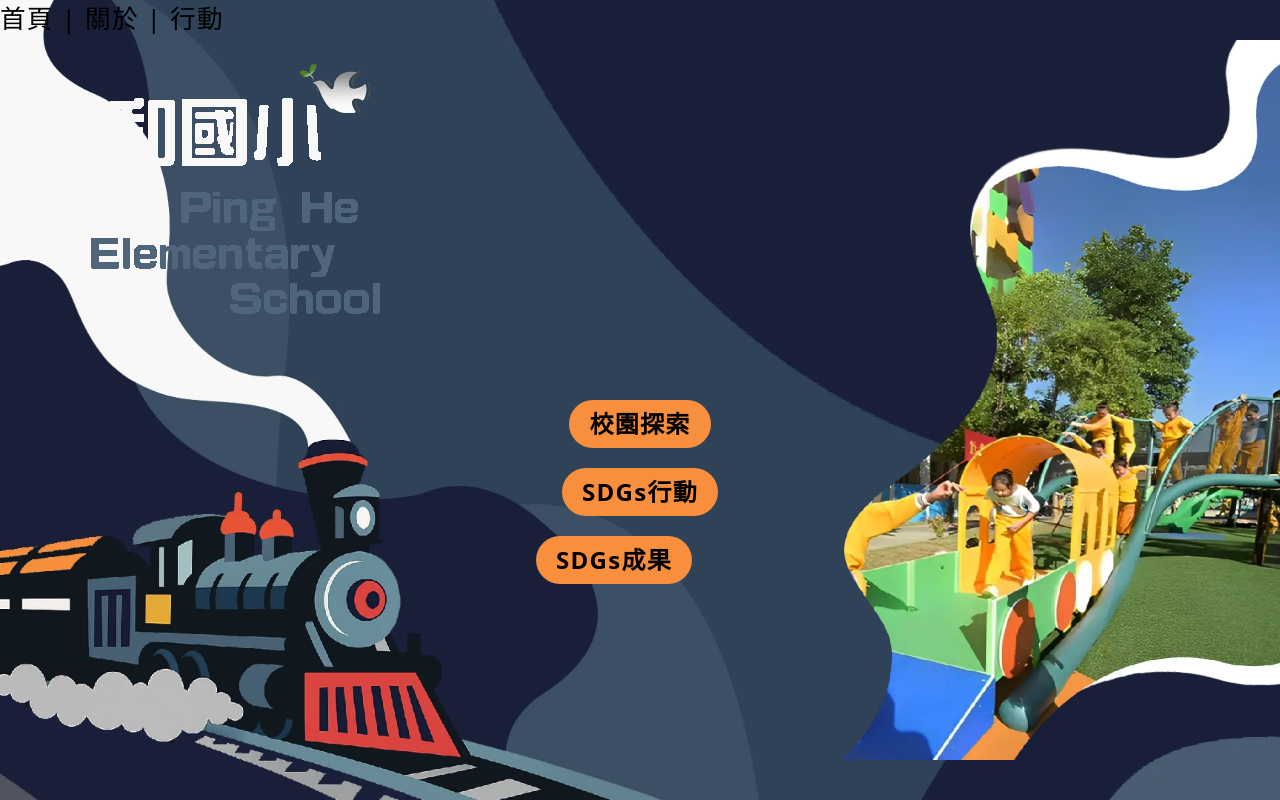
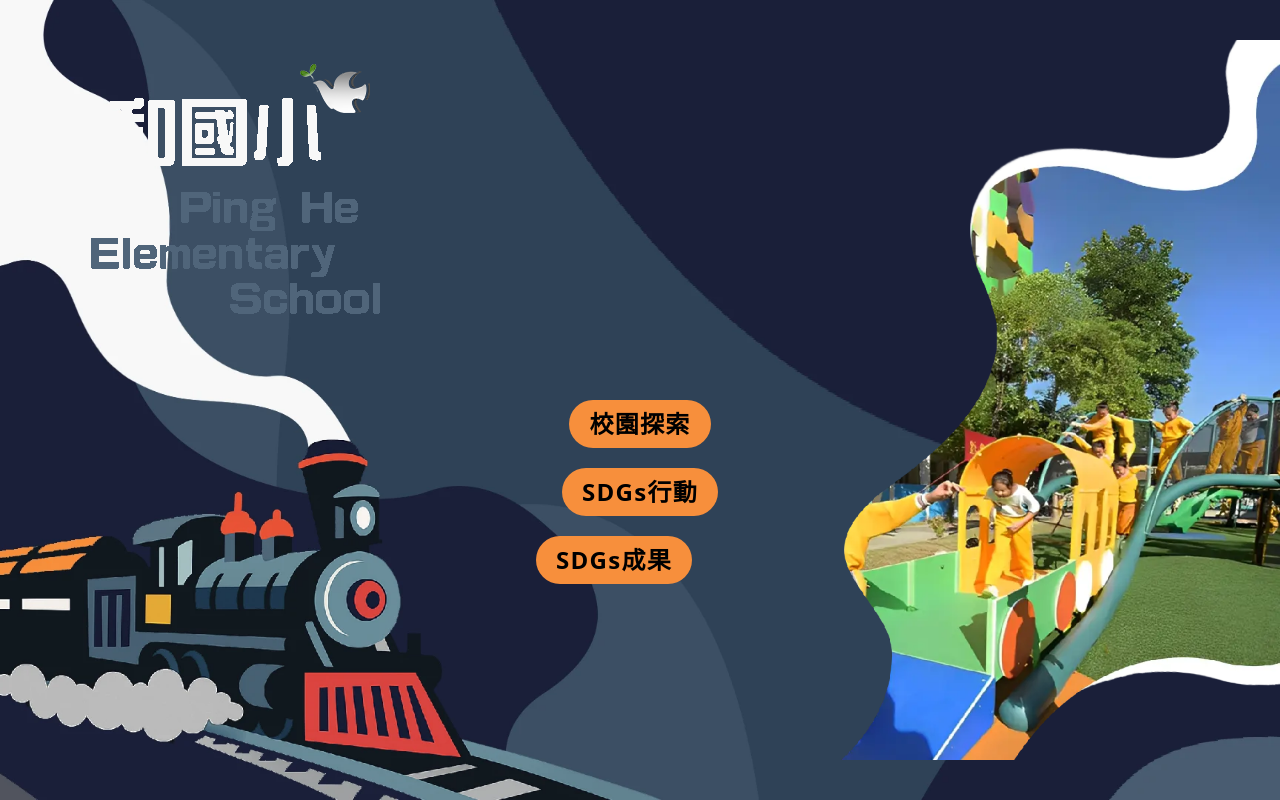
Before and after one commit to Evie-Liuu/Pinghe, a Vue app: page / in a window 1280 px wide. Built offline with nearby package versions, Linux system fonts and the light colour scheme.

Commit message:
導覽選單

```diff
--- a/src/App.vue
+++ b/src/App.vue
@@ -1,16 +1,168 @@
+<template>
+  <div
+    v-if="isLoading && $route.path !== '/' && $route.path !== '/about'"
+    class="loading-overlay"
+  >
+    <div class="loading-text">
+      <span style="--i: 1">載</span>
+      <span style="--i: 2">入</span>
+      <span style="--i: 3">中</span>
+      <span style="--i: 4">.</span>
+      <span style="--i: 5">.</span>
+      <span style="--i: 6">.</span>
+    </div>
+  </div>
+  <nav
+    class="fixed top-0 left-0 z-10 w-full p-2 text-rice-500 md:text-4xl font-bold flex flex-row justify-between items-center transition-transform duration-300 ease-in-out"
+    :class="[
+      $route.path !== '/' ? 'bg-header' : '',
+      isHeaderVisible || isMenuOpen ? 'translate-y-0' : '-translate-y-full',
+      { 'pointer-events-none': !isHeaderVisible && !isMenuOpen },
+    ]"
+  >
+    <router-link
+      to="/"
+      @click="isMenuOpen = false"
+      class="flex flex-row items-center gap-2"
+    >
+      <img
+        src="@/assets/images/Logo.png"
+        alt="School Logo Watercolor"
+        :class="{ hidden: $route.path === '/' }"
+        class="relative z-20 inset-0 w-1/11 object-center md:w-1/15"
+      />
+      <div
+        :class="{ hidden: $route.path === '/' }"
+        class="relative z-20 my-auto md:text-3xl text-2xl"
+      >
+        彰化市平和國民小學
+      </div>
+      <!-- <img
+        src="@/assets/images/var02/Title.png"
+        alt=""
+        :class="{ hidden: $route.path === '/' }"
+        class="relative z-20 inset-0 max-h-10 object-end md:w-auto md:max-h-15"
+      /> -->
+    </router-link>
 
-<template>
-  <nav class="absolute">
-    <router-link to="/">首頁</router-link> |
-    <router-link to="/about">關於</router-link> |
-    <router-link to="/actions">行動</router-link>
+    <!-- Hamburger Button -->
+    <button
+      v-if="$route.path !== '/'"
+      @click="isMenuOpen = !isMenuOpen"
+      class="md:hidden z-20"
+    >
+      <i class="fa-solid fa-bars"></i>
+    </button>
+
+    <!-- Menu -->
+    <!-- <div
+      v-if="$route.path !== '/'"
+      :class="[
+        'fixed top-0 left-0 w-full flex flex-col justify-center items-center gap-8 transition-transform duration-300 ease-in-out md:relative md:h-[4rem] md:w-auto md:bg-transparent md:flex-row md:gap-3 text-xl md:text-2xl md:whitespace-nowrap',
+        isMenuOpen ? 'h-screen' : 'h-0',
+        isMenuOpen ? 'translate-x-0' : '-translate-x-full md:translate-x-0',
+        isMenuOpen
+          ? 'bg-[url(@/assets/images/var02/Web_v2_N_Bcakground.webp)] bg-cover bg-center overflow-hidden'
+          : '',
+      ]"
+      class="text-white md:text-black md:text-shadow-none"
+    >
+      <div class="absolute z-[-10] inset-0 bg-black/40 md:hidden"></div>
+      <router-link
+        to="/"
+        class="px-8 text-rice-500 text-shadow-3d"
+        @click="isMenuOpen = false"
+        :class="{
+          'pointer-events-none text-white bg-[url(@/assets/images/var02/Paint_3_v2_Selected.png)] bg-cover bg-center opacity-80':
+            $route.path === '/',
+        }"
+      >
+        <div class="p-3">首頁</div>
+      </router-link>
+      <router-link
+        to="/about"
+        class="px-4 text-rice-500 text-shadow-3d"
+        @click="isMenuOpen = false"
+        :class="{
+          'pointer-events-none text-white bg-[url(@/assets/images/var02/Paint_3_v2_Selected.png)] bg-cover bg-center opacity-80':
+            $route.path === '/about',
+          'pointer-events-none bg-gradient-to-br from-green-600 to-yellow-400 opacity-80 rounded-full':
+            isMenuOpen && $route.path === '/about',
+        }"
+      >
+        <div class="p-3">校園探索</div>
+      </router-link>
+      <router-link
+        to="/actions"
+        class="px-4 text-rice-500 text-shadow-3d"
+        @click="isMenuOpen = false"
+        :class="{
+          'pointer-events-none text-white bg-[url(@/assets/images/var02/Paint_3_v2_Selected.png)] bg-cover bg-center opacity-80':
+            $route.path === '/actions',
+          'pointer-events-none bg-gradient-to-br from-green-600 to-yellow-400 opacity-80 rounded-full':
+            isMenuOpen && $route.path === '/actions',
+        }"
+      >
+        <div class="p-3 md:p-3">SDGs行動</div>
+      </router-link>
+      <router-link
+        to="/sdgs"
+        class="px-4 text-rice-500 text-shadow-3d"
+        @click="isMenuOpen = false"
+        :class="{
+          'pointer-events-none text-white bg-[url(@/assets/images/var02/Paint_3_v2_Selected.png)] bg-cover bg-center opacity-80':
+            $route.path === '/sdgs' || $route.path.includes('/story'),
+          'pointer-events-none bg-gradient-to-br from-green-600 to-yellow-400 opacity-80 rounded-full':
+            isMenuOpen &&
+            ($route.path === '/sdgs' || $route.path.includes('/story')),
+        }"
+      >
+        <div class="p-3">SDGs成果</div>
+      </router-link>
+    </div> -->
   </nav>
-  <router-view></router-view>
+  <router-view />
 </template>
+<script setup>
+import { ref, onMounted, provide, onBeforeUnmount } from "vue";
 
-<script setup>
+const isLoading = ref(true);
+const isMenuOpen = ref(false);
+const isHeaderVisible = ref(true);
+const lastScrollY = ref(0);
+
+const handleScroll = (event) => {
+  // Get scroll position from either the event target or the window
+  const currentScrollY =
+    event.target.scrollTop === undefined
+      ? window.scrollY
+      : event.target.scrollTop;
+
+  // Always show header when at the top or if the menu is open
+  if (currentScrollY < 100 || isMenuOpen.value) {
+    isHeaderVisible.value = true;
+  } else if (currentScrollY > lastScrollY.value) {
+    // Scrolling down
+    isHeaderVisible.value = false;
+  } else {
+    // Scrolling up
+    isHeaderVisible.value = true;
+  }
+  lastScrollY.value = currentScrollY < 0 ? 0 : currentScrollY;
+};
+
+provide("handleAppScroll", handleScroll);
+
+onMounted(() => {
+  window.addEventListener("scroll", handleScroll); // Fallback for pages that scroll the window
+  setTimeout(() => {
+    isLoading.value = false;
+  }, 1000);
+});
+
+onBeforeUnmount(() => {
+  window.removeEventListener("scroll", handleScroll);
+});
 </script>
-
-
 <style scoped>
 </style>
```
